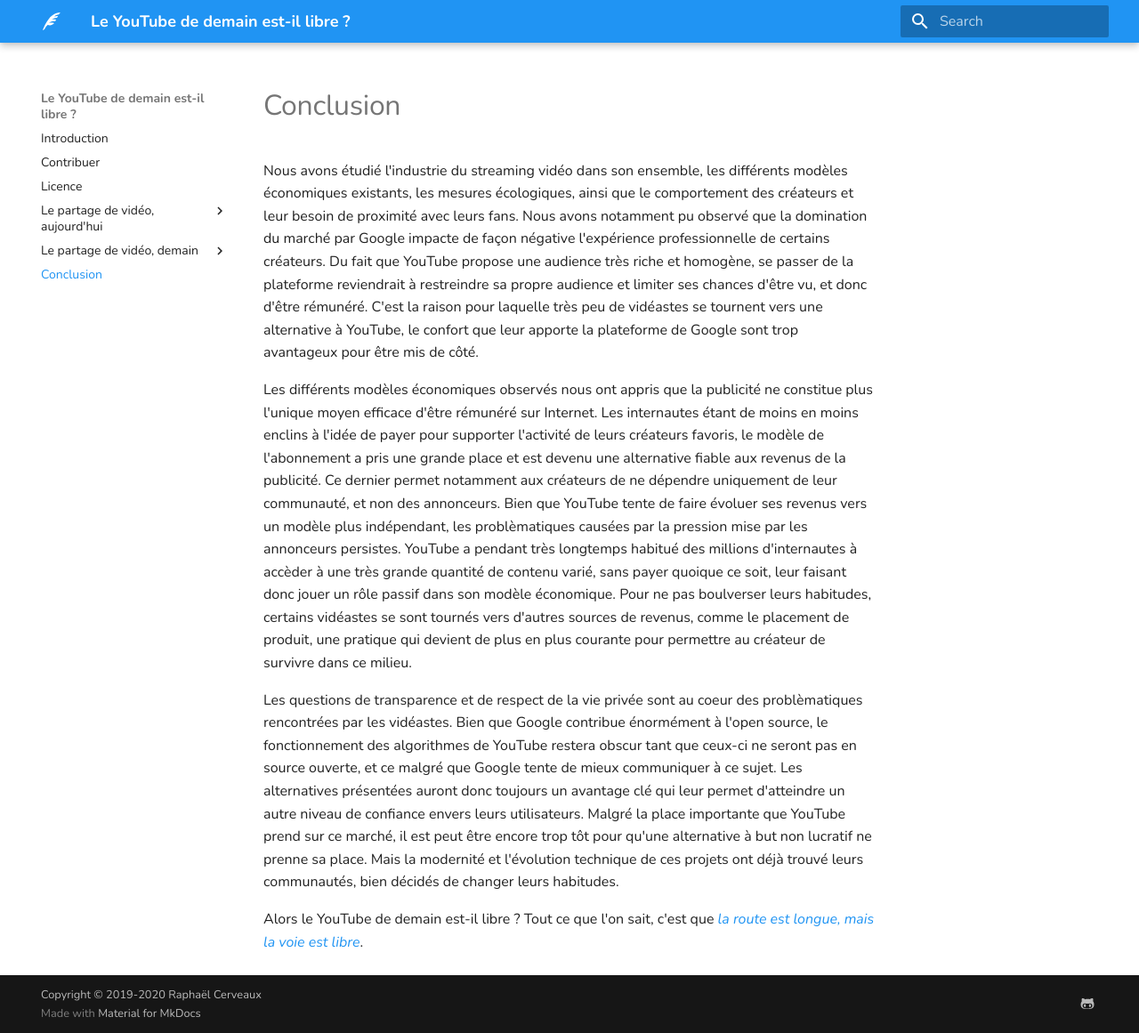
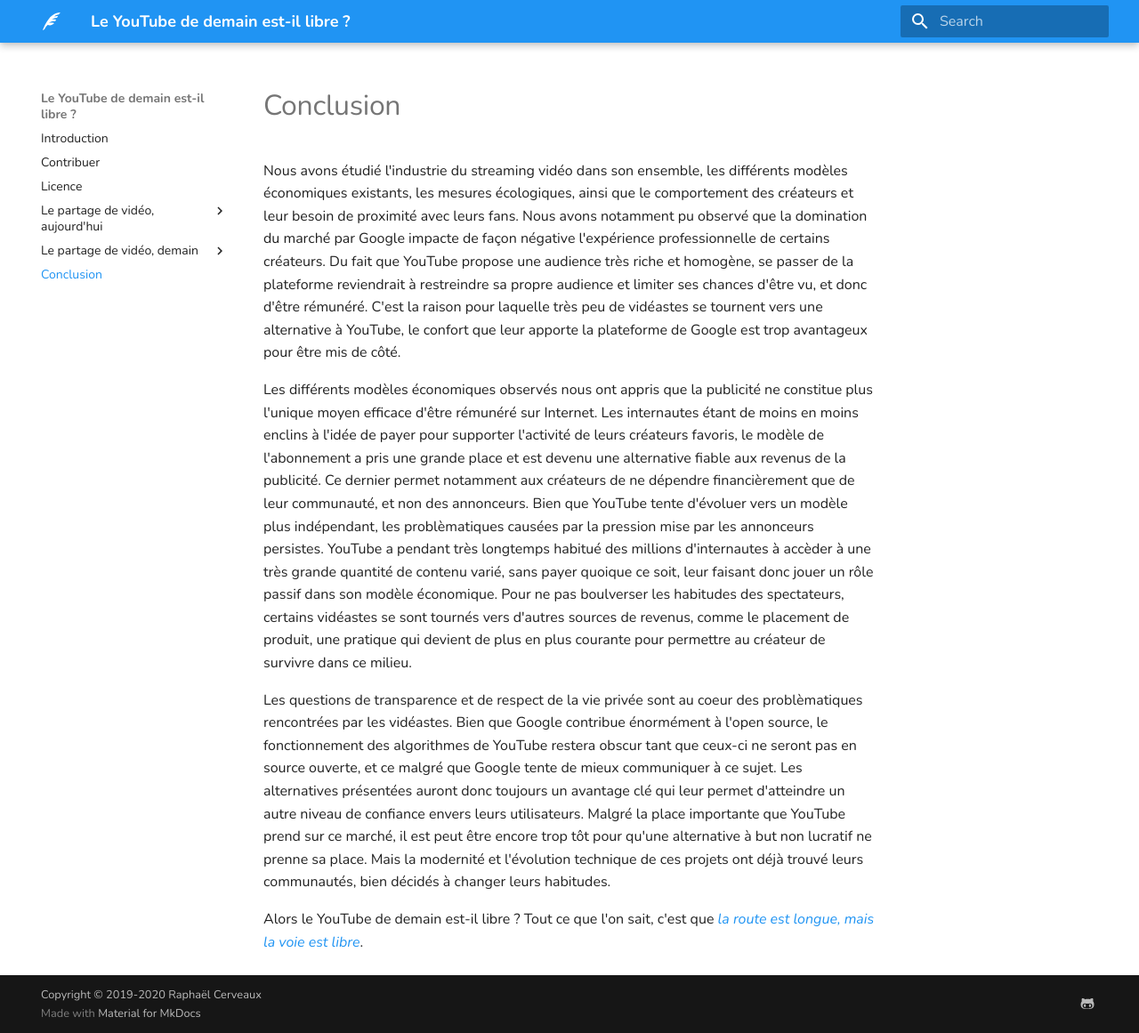
Before and after one commit to sundowndev/livre-blanc-video, an MkDocs documentation site: the page built from docs/conclusion.md, in a window 1280 px wide and 1161 px high. Shown: the whole window at 89% size. Built offline with MkDocs 1.6.1 and Material for MkDocs 9.7.7, drawn with Linux system fonts in a browser that asks for light colours.

Commit message:
content: conclusion
Fix some typos according to review comments

```diff
--- a/docs/conclusion.md
+++ b/docs/conclusion.md
@@ -1,7 +1,7 @@
-Nous avons étudié l'industrie du streaming vidéo dans son ensemble, les différents modèles économiques existants, les mesures écologiques, ainsi que le comportement des créateurs et leur besoin de proximité avec leurs fans. Nous avons notamment pu observé que la domination du marché par Google impacte de façon négative l'expérience professionnelle de certains créateurs. Du fait que YouTube propose une audience très riche et homogène, se passer de la plateforme reviendrait à restreindre sa propre audience et limiter ses chances d'être vu, et donc d'être rémunéré. C'est la raison pour laquelle très peu de vidéastes se tournent vers une alternative à YouTube, le confort que leur apporte la plateforme de Google sont trop avantageux pour être mis de côté.
+Nous avons étudié l'industrie du streaming vidéo dans son ensemble, les différents modèles économiques existants, les mesures écologiques, ainsi que le comportement des créateurs et leur besoin de proximité avec leurs fans. Nous avons notamment pu observé que la domination du marché par Google impacte de façon négative l'expérience professionnelle de certains créateurs. Du fait que YouTube propose une audience très riche et homogène, se passer de la plateforme reviendrait à restreindre sa propre audience et limiter ses chances d'être vu, et donc d'être rémunéré. C'est la raison pour laquelle très peu de vidéastes se tournent vers une alternative à YouTube, le confort que leur apporte la plateforme de Google est trop avantageux pour être mis de côté.
 
-Les différents modèles économiques observés nous ont appris que la publicité ne constitue plus l'unique moyen efficace d'être rémunéré sur Internet. Les internautes étant de moins en moins enclins à l'idée de payer pour supporter l'activité de leurs créateurs favoris, le modèle de l'abonnement a pris une grande place et est devenu une alternative fiable aux revenus de la publicité. Ce dernier permet notamment aux créateurs de ne dépendre uniquement de leur communauté, et non des annonceurs. Bien que YouTube tente de faire évoluer ses revenus vers un modèle plus indépendant, les problèmatiques causées par la pression mise par les annonceurs persistes. YouTube a pendant très longtemps habitué des millions d'internautes à accèder à une très grande quantité de contenu varié, sans payer quoique ce soit, leur faisant donc jouer un rôle passif dans son modèle économique. Pour ne pas boulverser leurs habitudes, certains vidéastes se sont tournés vers d'autres sources de revenus, comme le placement de produit, une pratique qui devient de plus en plus courante pour permettre au créateur de survivre dans ce milieu.
+Les différents modèles économiques observés nous ont appris que la publicité ne constitue plus l'unique moyen efficace d'être rémunéré sur Internet. Les internautes étant de moins en moins enclins à l'idée de payer pour supporter l'activité de leurs créateurs favoris, le modèle de l'abonnement a pris une grande place et est devenu une alternative fiable aux revenus de la publicité. Ce dernier permet notamment aux créateurs de ne dépendre financièrement que de leur communauté, et non des annonceurs. Bien que YouTube tente d'évoluer vers un modèle plus indépendant, les problèmatiques causées par la pression mise par les annonceurs persistes. YouTube a pendant très longtemps habitué des millions d'internautes à accèder à une très grande quantité de contenu varié, sans payer quoique ce soit, leur faisant donc jouer un rôle passif dans son modèle économique. Pour ne pas boulverser les habitudes des spectateurs, certains vidéastes se sont tournés vers d'autres sources de revenus, comme le placement de produit, une pratique qui devient de plus en plus courante pour permettre au créateur de survivre dans ce milieu.
 
-Les questions de transparence et de respect de la vie privée sont au coeur des problèmatiques rencontrées par les vidéastes. Bien que Google contribue énormément à l'open source, le fonctionnement des algorithmes de YouTube restera obscur tant que ceux-ci ne seront pas en source ouverte, et ce malgré que Google tente de mieux communiquer à ce sujet. Les alternatives présentées auront donc toujours un avantage clé qui leur permet d'atteindre un autre niveau de confiance envers leurs utilisateurs. Malgré la place importante que YouTube prend sur ce marché, il est peut être encore trop tôt pour qu'une alternative à but non lucratif ne prenne sa place. Mais la modernité et l'évolution technique de ces projets ont déjà trouvé leurs communautés, bien décidés de changer leurs habitudes.
+Les questions de transparence et de respect de la vie privée sont au coeur des problèmatiques rencontrées par les vidéastes. Bien que Google contribue énormément à l'open source, le fonctionnement des algorithmes de YouTube restera obscur tant que ceux-ci ne seront pas en source ouverte, et ce malgré que Google tente de mieux communiquer à ce sujet. Les alternatives présentées auront donc toujours un avantage clé qui leur permet d'atteindre un autre niveau de confiance envers leurs utilisateurs. Malgré la place importante que YouTube prend sur ce marché, il est peut être encore trop tôt pour qu'une alternative à but non lucratif ne prenne sa place. Mais la modernité et l'évolution technique de ces projets ont déjà trouvé leurs communautés, bien décidés à changer leurs habitudes.
 
 Alors le YouTube de demain est-il libre ? Tout ce que l'on sait, c'est que *[la route est longue, mais la voie est libre](https://fr.wikiquote.org/wiki/Logiciel_libre)*.
```
